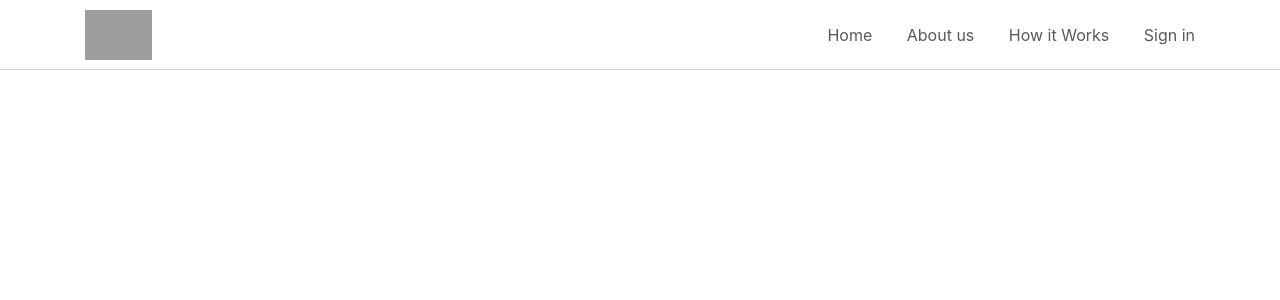
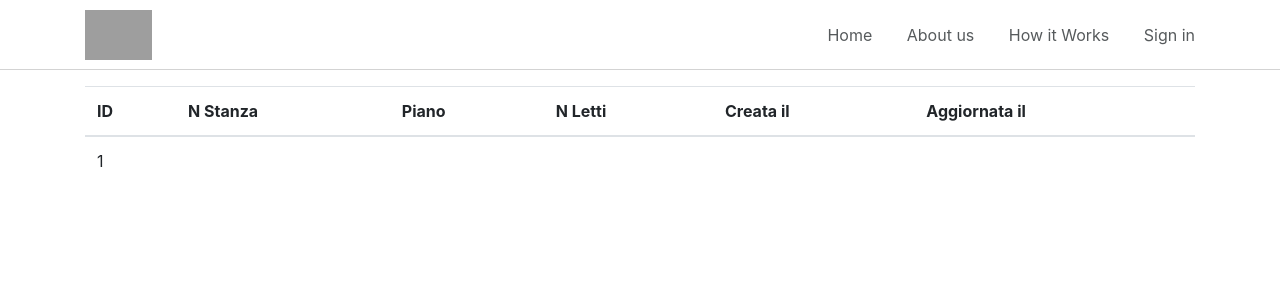
Before and after one commit to amedeopro/php-boolcrud, a PHP site: page / in a window 1280 px wide. Shown: the top 300 px of the page. Run offline with PHP 8.4, Linux system fonts and the light colour scheme; tables that the repository leaves empty or names only in its code hold one stand-in row (values such as "Sample post"); data that the repository does not hold is empty; grey boxes are pictures that could not be loaded.

Commit message:
index ok

```diff
--- a/index.php
+++ b/index.php
@@ -3,9 +3,33 @@
 <?php include "partials/_head.php";  ?>
 <?php include "partials/_navbar.php"; ?>
 
+
   <div class="container">
-    <table>
+    <table class="table">
+        <thead>
+          <tr>
+            <th>ID</th>
+            <th>N Stanza</th>
+            <th>Piano </th>
+            <th>N Letti</th>
+            <th>Creata il</th>
+            <th>Aggiornata il</th>
+          </tr>
+        </thead>
+        <tbody>
+            <?php include 'database.php'; ?>
+            <?php foreach ($rooms as $room) { ?>
+              <tr>
+              <td><?php echo $room['id']; ?></td>
+              <td><?php echo $room['room_number']; ?></td>
+              <td><?php echo $room['floor']; ?></td>
+              <td><?php echo $room['beds']; ?></td>
+              <td><?php echo $room['created_at']; ?></td>
+              <td><?php echo $room['updated_at']; ?></td>
+              </tr>
+            <?php } ?>
 
+        </tbody>
     </table>
   </div>
 
```
